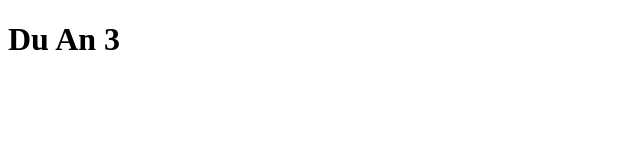
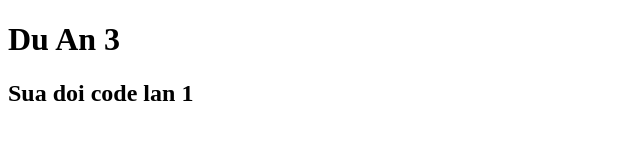
Before and after one commit to trongtan0079/Du_An_3, a plain HTML site: page index.html in a window 1280 px wide. Shown: the whole page, without its empty margins (0-640 px from the left). Drawn offline with Linux system fonts and the light colour scheme.

Commit message:
sua doi lan 1

```diff
--- a/index.html
+++ b/index.html
@@ -7,5 +7,6 @@
 </head>
 <body>
     <h1>Du An 3</h1>
+    <h2>Sua doi code lan 1</h2>
 </body>
 </html>
```
